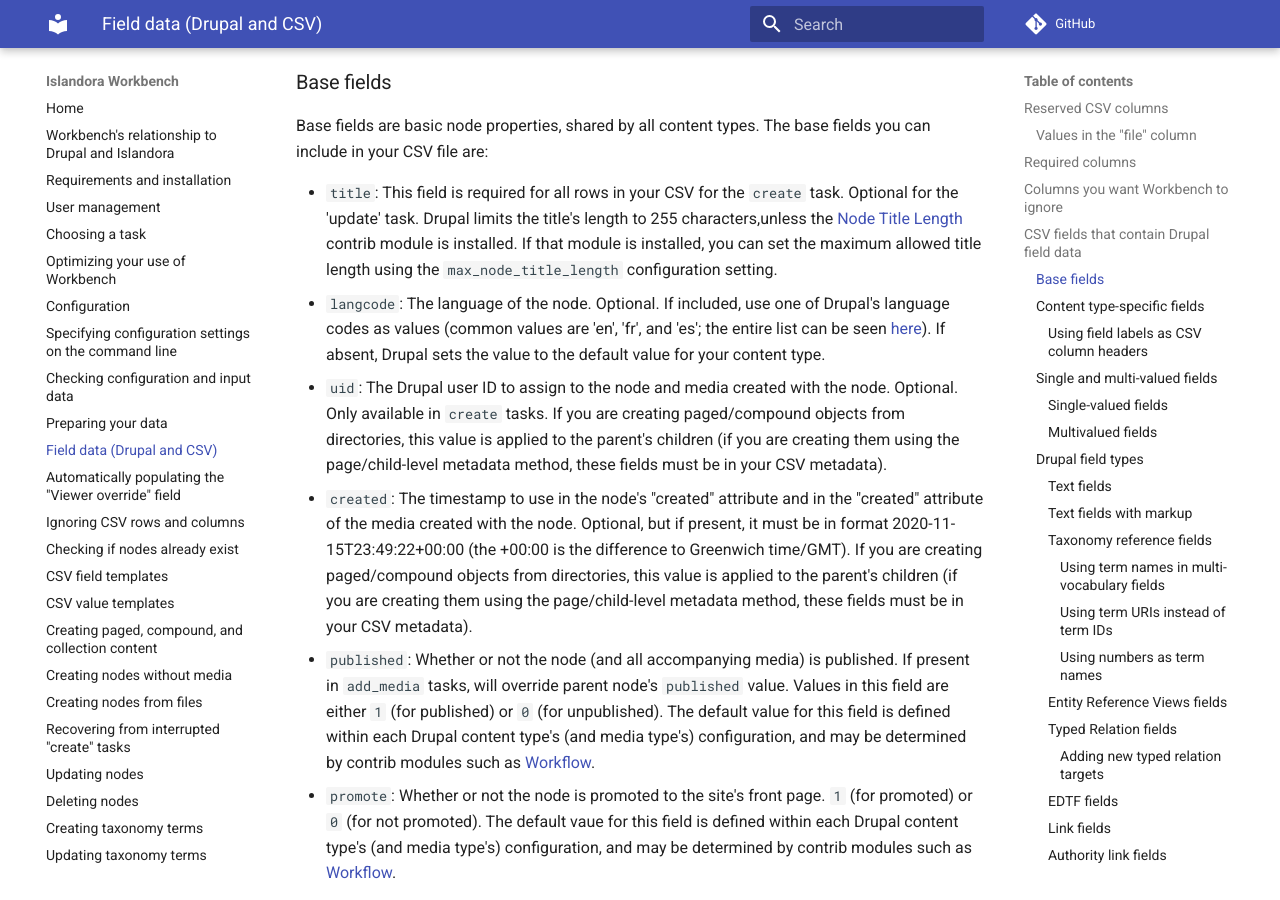
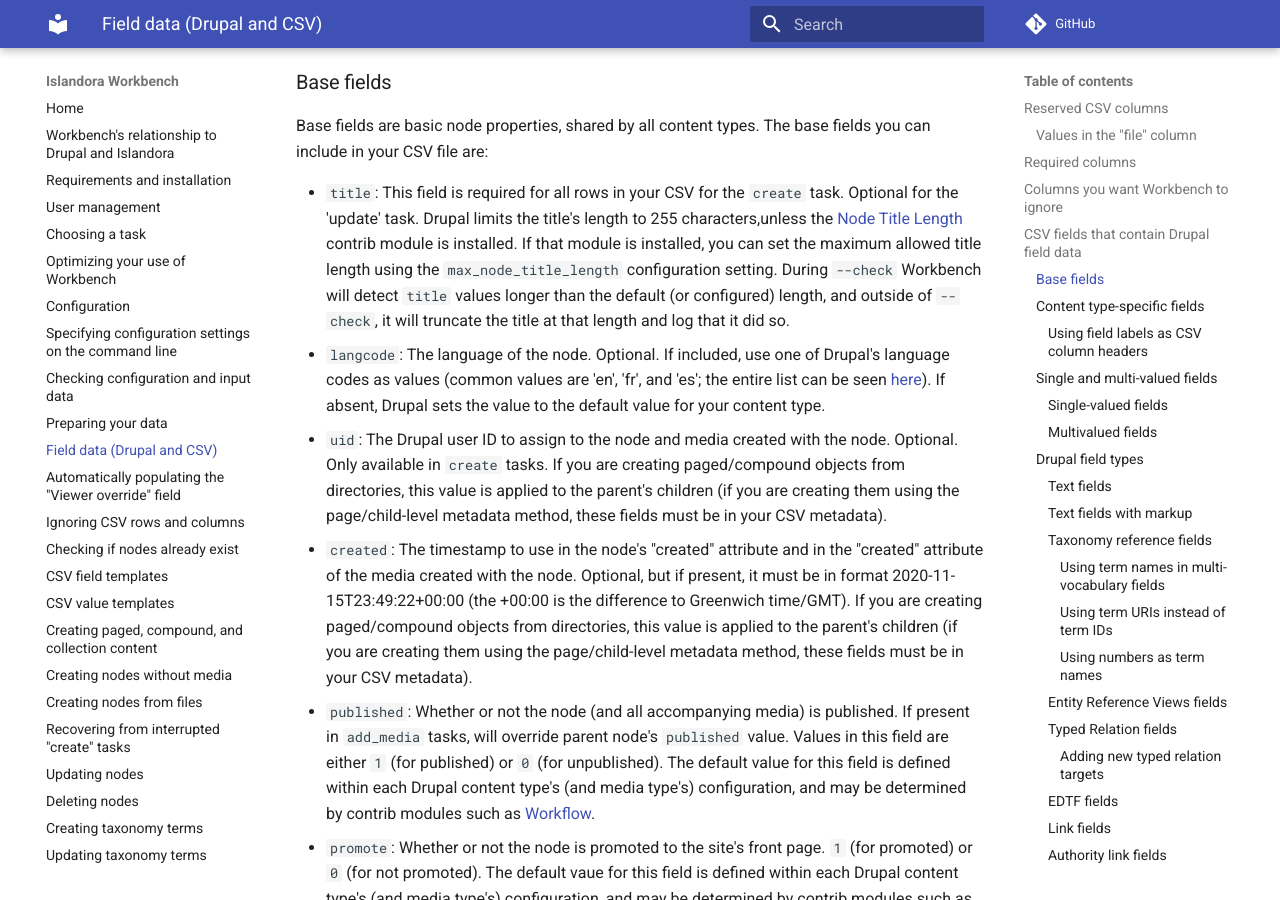
Before and after one commit to mjordan/islandora_workbench_docs, an MkDocs documentation site: the page built from docs/fields.md, in a window 1280 px wide and 900 px high, scrolled down 4063 px. Built offline with MkDocs 1.6.1 and Material for MkDocs 9.7.7, drawn with Linux system fonts in a browser that asks for light colours; comment, search, counter and statistics services are not loaded.

Commit message:
Clarified how titles longer than 255 characters are handled.

```diff
--- a/docs/fields.md
+++ b/docs/fields.md
@@ -81,7 +81,7 @@
 
 Base fields are basic node properties, shared by all content types. The base fields you can include in your CSV file are:
 
-* `title`: This field is required for all rows in your CSV for the `create` task. Optional for the 'update' task. Drupal limits the title's length to 255 characters,unless the [Node Title Length](https://www.drupal.org/project/title_length) contrib module is installed. If that module is installed, you can set the maximum allowed title length using the `max_node_title_length` configuration setting.
+* `title`: This field is required for all rows in your CSV for the `create` task. Optional for the 'update' task. Drupal limits the title's length to 255 characters,unless the [Node Title Length](https://www.drupal.org/project/title_length) contrib module is installed. If that module is installed, you can set the maximum allowed title length using the `max_node_title_length` configuration setting. During `--check` Workbench will detect `title` values longer than the default (or configured) length, and outside of `--check`, it will truncate the title at that length and log that it did so.
 * `langcode`: The language of the node. Optional. If included, use one of Drupal's language codes as values (common values are 'en', 'fr', and 'es'; the entire list can be seen [here](https://git.drupalcode.org/project/drupal/-/blob/8.8.x/core/lib/Drupal/Core/Language/LanguageManager.php#L224)). If absent, Drupal sets the value to the default value for your content type.
 * `uid`: The Drupal user ID to assign to the node and media created with the node. Optional. Only available in `create` tasks. If you are creating paged/compound objects from directories, this value is applied to the parent's children (if you are creating them using the page/child-level metadata method, these fields must be in your CSV metadata).
 * `created`: The timestamp to use in the node's "created" attribute and in the "created" attribute of the media created with the node. Optional, but if present, it must be in format 2020-11-15T23:49:22+00:00 (the +00:00 is the difference to Greenwich time/GMT). If you are creating paged/compound objects from directories, this value is applied to the parent's children (if you are creating them using the page/child-level metadata method, these fields must be in your CSV metadata).
```
Also changed, not shown: docs/changelog.md (+1 -0 lines).
